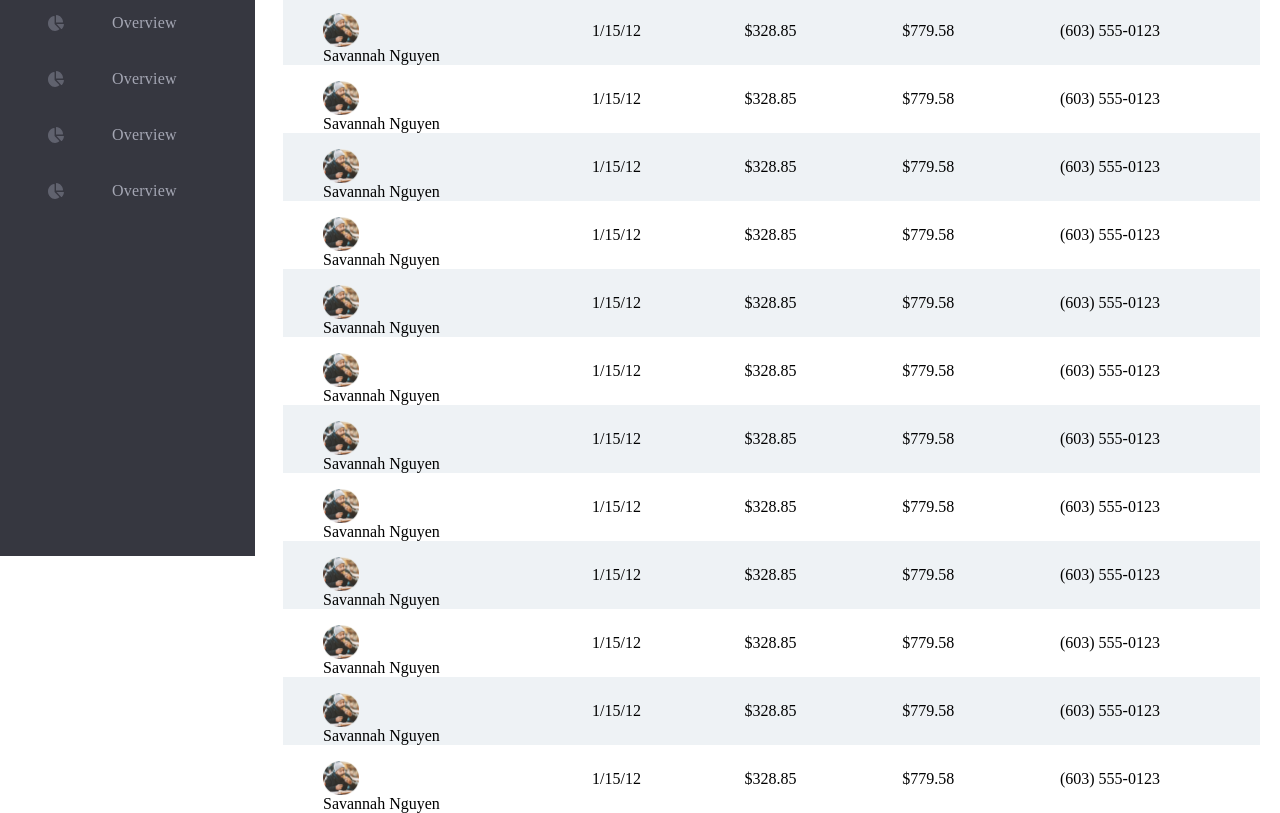
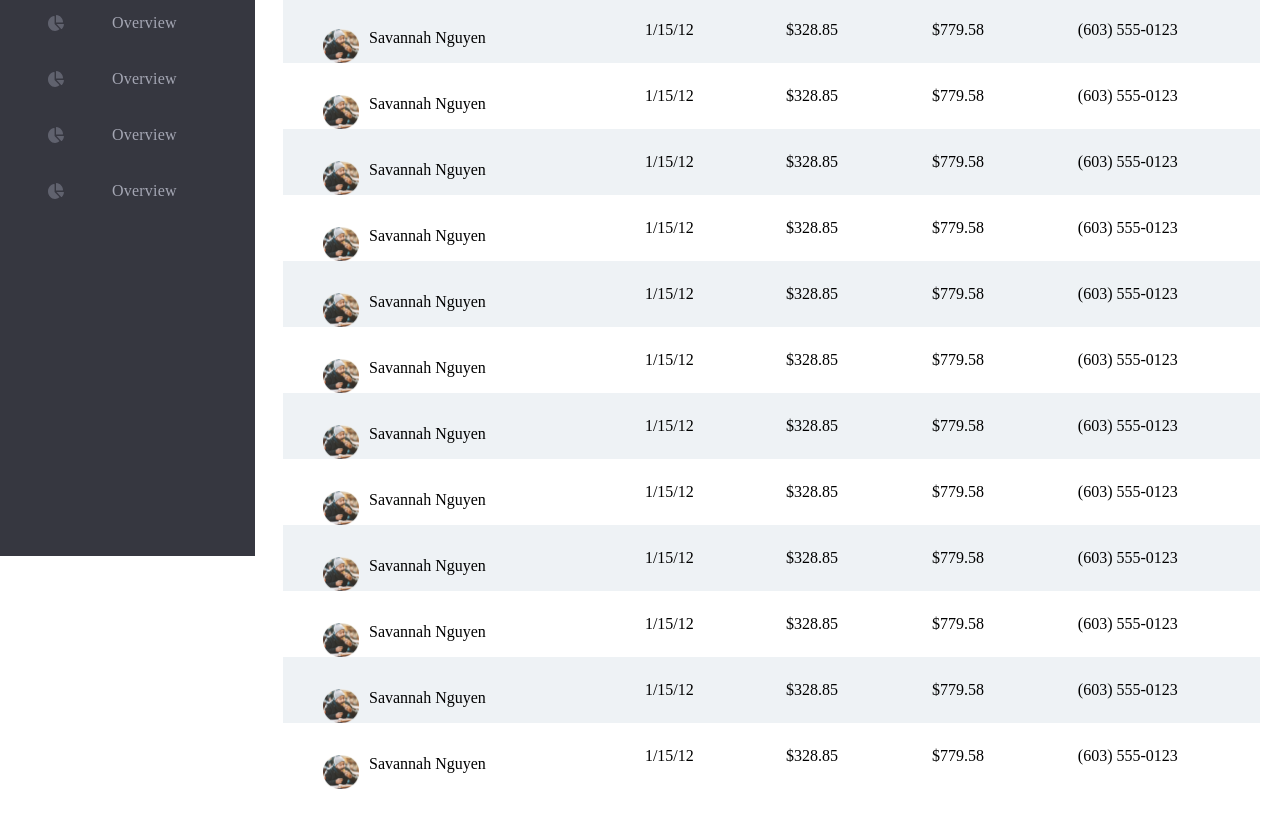
Before and after one commit to sultonovjamoliddin/ADMIN, a plain HTML site: page index.html in a window 1280 px wide. Shown: the part 244-1057 px from the top of the page. After the commit the page ends 1033 px from the top, so only its background shows below. Drawn offline with Linux system fonts and the light colour scheme.

Commit message:
“ure”

```diff
--- a/css/style.css
+++ b/css/style.css
@@ -25,12 +25,14 @@ header {
     position: fixed;
     top: 0;
     width: 100%;
+    background-color: #fff;
 }
 
-header button {
+.btn{
     background-color: transparent;
     border: none;
-    margin-left: 284px;
+    padding-left: 284px;
+    transition: 0.4s;
 }
 
 .profile {
@@ -83,6 +85,7 @@ aside {
     display: flex;
     align-items: center;
     flex-direction: column;
+    transition: 0.4s;
 }
 
 .logo {
@@ -106,6 +109,7 @@ aside {
     line-height: 24px;
     letter-spacing: 0.4px;
     text-align: left;
+    transition: 0.4s;
 }
 
 .a-ul {
@@ -119,6 +123,7 @@ aside {
     width: 100%;
     display: flex;
     align-items: center;
+    transition: 0.4s;
 }
 
 .a-ul li a {
@@ -126,6 +131,7 @@ aside {
     align-items: center;
     width: 100%;
     height: 100%;
+    transition: 0.4s;
 }
 
 .a-ul li a img {
@@ -140,12 +146,14 @@ aside {
     line-height: 20px;
     letter-spacing: 0.2px;
     text-align: left;
+    transition: 0.4s;
 }
 
-#section-1 {
+.main {
     padding-top: 128px;
     padding-left: 283px;
     padding-right: 20px;
+    transition: 0.4s;
 }
 
 .text {
@@ -230,3 +238,31 @@ tbody tr td :nth-child(1) {
     margin-top: 16px;
     flex-wrap: nowrap;
 }
+
+.td-img{
+    display: flex;
+    align-items: center;
+}
+
+.close{
+    max-width: 100px;
+    transition: 0.4s;
+
+}
+
+.close ul li a span{
+    display: none;
+}
+
+.close a span{
+    display: none;
+}
+
+.close-main {
+    padding-left: 120px;
+    transition: 0.4s;
+}
+
+.close{
+    transition: 0.4s;
+}
--- a/index.html
+++ b/index.html
@@ -1,18 +1,20 @@
 <!DOCTYPE html>
 <html lang="en">
+
 <head>
     <meta charset="UTF-8">
     <meta name="viewport" content="width=device-width, initial-scale=1.0">
     <title>Document</title>
     <link rel="stylesheet" href="./css/style.css">
 </head>
+
 <body>
     <header>
-            <button>
+        <button class="hamburger btn">
             <img src="./img/menu.svg" alt="menu">
         </button>
 
-            <div  class="profile">
+        <div class="profile">
             <p>Jones Ferdinand</p>
             <div class="img-div">
                 <img src="./img/admin.png" alt="">
@@ -66,7 +68,7 @@
     </aside>
 
     <main>
-        <section id="section-1">
+        <section class="main">
             <div class="text">
                 <h1>Overview</h1>
                 <div class="btns">
@@ -87,8 +89,11 @@
 
                 <tbody>
                     <tr>
-                        <td><img src="./img/Ellipse-1.png" alt="">
+                        <td>
+                            <div class="td-img">
+                                <img src="./img/Ellipse-1.png" alt="">
                                 <span>Savannah Nguyen</span>
+                            </div>
                         </td>
                         <td>1/15/12</td>
                         <td class="green">$328.85</td>
@@ -97,8 +102,11 @@
                     </tr>
 
                     <tr>
-                        <td><img src="./img/Ellipse-1.png" alt="">
+                        <td>
+                            <div class="td-img">
+                                <img src="./img/Ellipse-1.png" alt="">
                                 <span>Savannah Nguyen</span>
+                            </div>
                         </td>
                         <td>1/15/12</td>
                         <td class="green">$328.85</td>
@@ -107,8 +115,11 @@
                     </tr>
 
                     <tr>
-                        <td><img src="./img/Ellipse-1.png" alt="">
+                        <td>
+                            <div class="td-img">
+                                <img src="./img/Ellipse-1.png" alt="">
                                 <span>Savannah Nguyen</span>
+                            </div>
                         </td>
                         <td>1/15/12</td>
                         <td class="green">$328.85</td>
@@ -117,8 +128,11 @@
                     </tr>
 
                     <tr>
-                        <td><img src="./img/Ellipse-1.png" alt="">
+                        <td>
+                            <div class="td-img">
+                                <img src="./img/Ellipse-1.png" alt="">
                                 <span>Savannah Nguyen</span>
+                            </div>
                         </td>
                         <td>1/15/12</td>
                         <td class="green">$328.85</td>
@@ -127,8 +141,11 @@
                     </tr>
 
                     <tr>
-                        <td><img src="./img/Ellipse-1.png" alt="">
+                        <td>
+                            <div class="td-img">
+                                <img src="./img/Ellipse-1.png" alt="">
                                 <span>Savannah Nguyen</span>
+                            </div>
                         </td>
                         <td>1/15/12</td>
                         <td class="green">$328.85</td>
@@ -137,8 +154,11 @@
                     </tr>
 
                     <tr>
-                        <td><img src="./img/Ellipse-1.png" alt="">
+                        <td>
+                            <div class="td-img">
+                                <img src="./img/Ellipse-1.png" alt="">
                                 <span>Savannah Nguyen</span>
+                            </div>
                         </td>
                         <td>1/15/12</td>
                         <td class="green">$328.85</td>
@@ -147,8 +167,11 @@
                     </tr>
 
                     <tr>
-                        <td><img src="./img/Ellipse-1.png" alt="">
+                        <td>
+                            <div class="td-img">
+                                <img src="./img/Ellipse-1.png" alt="">
                                 <span>Savannah Nguyen</span>
+                            </div>
                         </td>
                         <td>1/15/12</td>
                         <td class="green">$328.85</td>
@@ -157,8 +180,11 @@
                     </tr>
 
                     <tr>
-                        <td><img src="./img/Ellipse-1.png" alt="">
+                        <td>
+                            <div class="td-img">
+                                <img src="./img/Ellipse-1.png" alt="">
                                 <span>Savannah Nguyen</span>
+                            </div>
                         </td>
                         <td>1/15/12</td>
                         <td class="green">$328.85</td>
@@ -167,8 +193,11 @@
                     </tr>
 
                     <tr>
-                        <td><img src="./img/Ellipse-1.png" alt="">
+                        <td>
+                            <div class="td-img">
+                                <img src="./img/Ellipse-1.png" alt="">
                                 <span>Savannah Nguyen</span>
+                            </div>
                         </td>
                         <td>1/15/12</td>
                         <td class="green">$328.85</td>
@@ -177,8 +206,11 @@
                     </tr>
 
                     <tr>
-                        <td><img src="./img/Ellipse-1.png" alt="">
+                        <td>
+                            <div class="td-img">
+                                <img src="./img/Ellipse-1.png" alt="">
                                 <span>Savannah Nguyen</span>
+                            </div>
                         </td>
                         <td>1/15/12</td>
                         <td class="green">$328.85</td>
@@ -187,8 +219,11 @@
                     </tr>
 
                     <tr>
-                        <td><img src="./img/Ellipse-1.png" alt="">
+                        <td>
+                            <div class="td-img">
+                                <img src="./img/Ellipse-1.png" alt="">
                                 <span>Savannah Nguyen</span>
+                            </div>
                         </td>
                         <td>1/15/12</td>
                         <td class="green">$328.85</td>
@@ -197,8 +232,11 @@
                     </tr>
 
                     <tr>
-                        <td><img src="./img/Ellipse-1.png" alt="">
+                        <td>
+                            <div class="td-img">
+                                <img src="./img/Ellipse-1.png" alt="">
                                 <span>Savannah Nguyen</span>
+                            </div>
                         </td>
                         <td>1/15/12</td>
                         <td class="green">$328.85</td>
@@ -212,4 +250,5 @@
 
     <script src="./js/main.js"></script>
 </body>
+
 </html>
--- a/js/main.js
+++ b/js/main.js
@@ -0,0 +1,15 @@
+const sidebar = document.querySelector("aside");
+const sidebarToggle = document.querySelector(".hamburger");
+const maincotact = document.querySelector(".main");
+
+sidebarToggle.addEventListener("click", () => {
+  sidebar.classList.toggle("close");
+  maincotact.classList.toggle("close-main");
+  sidebarToggle.classList.toggle("close-main");
+});
+
+if (innerWidth <= 1000) {
+  sidebar.classList.add("close");
+} else {
+  sidebar.classList.remove("close");
+}
```
Lines whose indentation alone changed are shown as unchanged.
